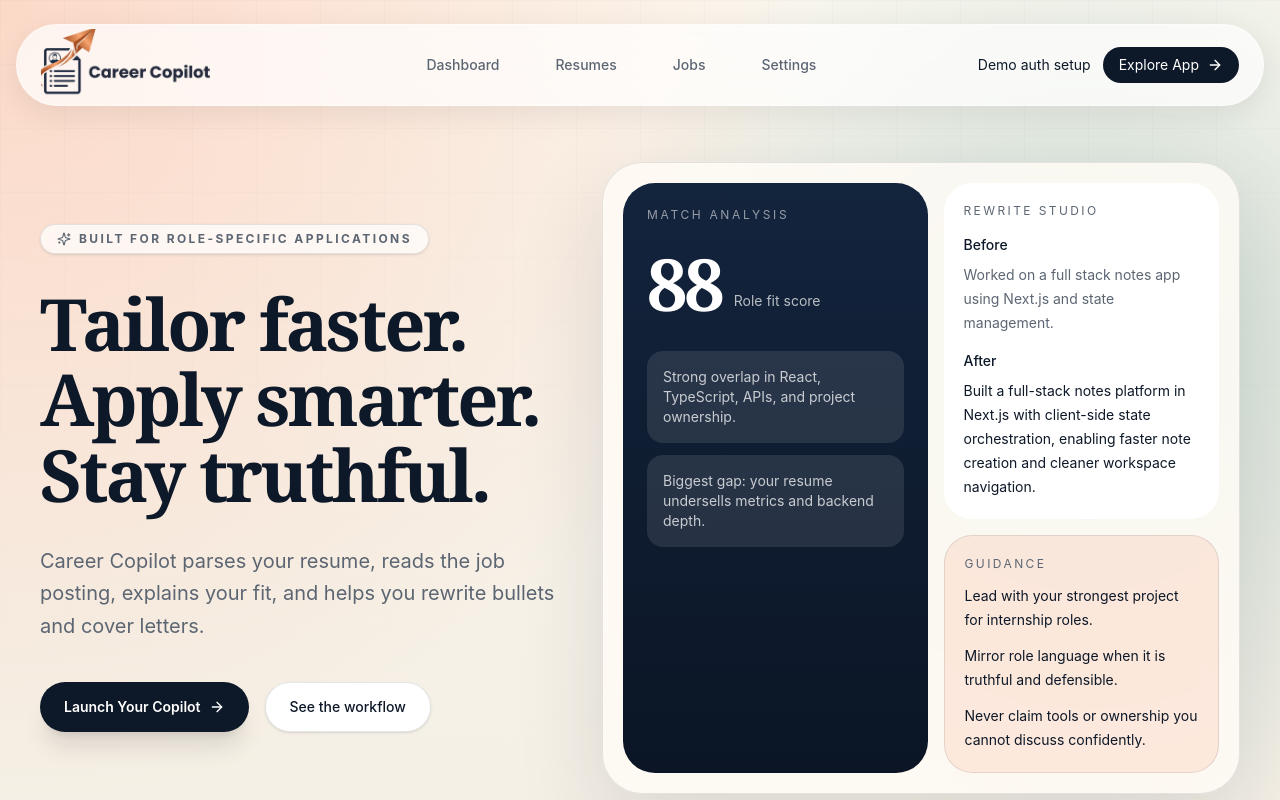
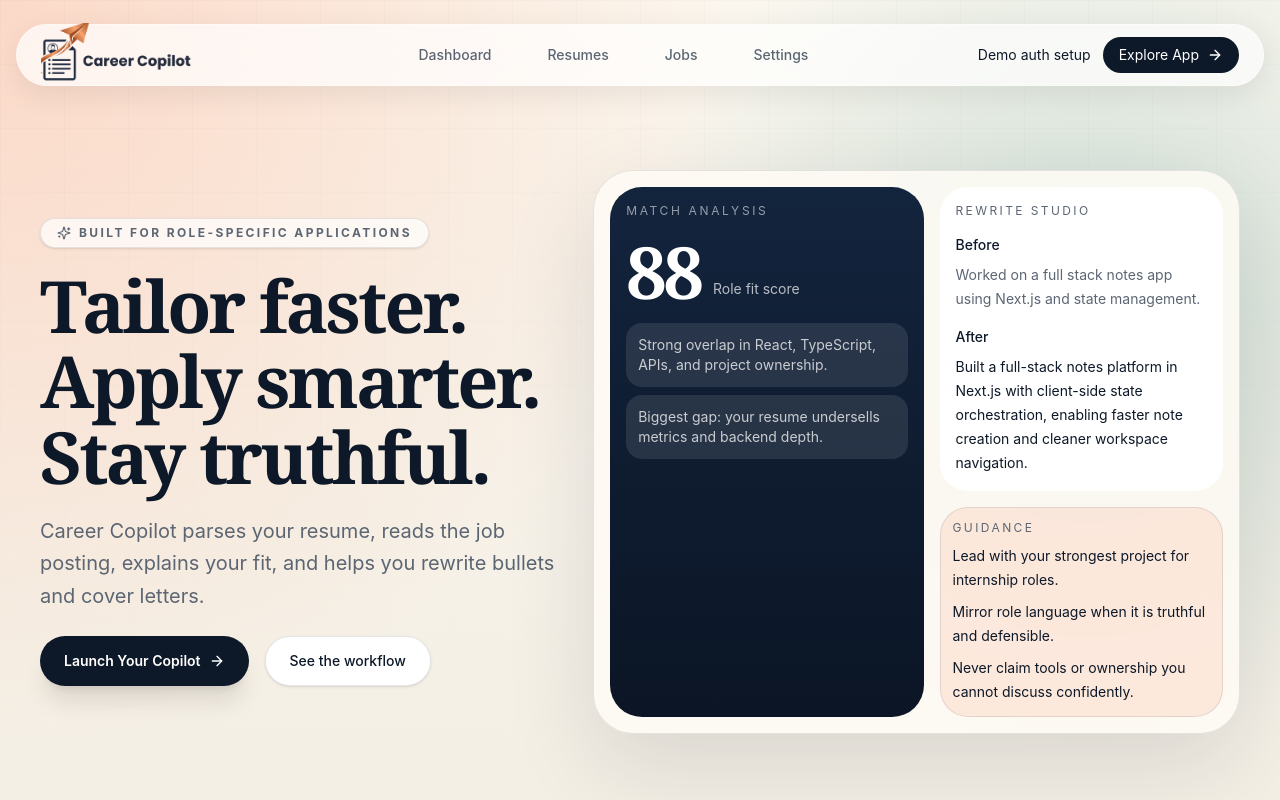
Before and after one commit to NixonLesmana/CareerCopilot, a Next.js app: page / in a window 1280 px wide. Shown: the top 800 px of the page. Built offline with nearby package versions, Linux system fonts and the light colour scheme; no server answers.

Commit message:
scaled down landing page and logo

```diff
--- a/src/components/marketing/cta-section.tsx
+++ b/src/components/marketing/cta-section.tsx
@@ -8,7 +8,7 @@ export function CtaSection() {
   const { userId } = useAuth();
 
   return (
-    <section className="px-4 pb-24 sm:px-6 lg:px-10">
+    <section className="px-4 pb-8 sm:px-6 lg:px-10">
       <motion.div
         initial={{ opacity: 0, scale: 0.96 }}
         whileInView={{ opacity: 1, scale: 1 }}
@@ -22,7 +22,7 @@ export function CtaSection() {
             Tailored for the role. <br />True to your story.
           </h2>
         </div>
-        <div className="space-y-6 text-sm leading-7 text-white/75">
+        <div className="space-y-3 text-sm leading-7 text-white/75">
           <p>Forget generic AI prompts that hallucinate your experience. Career Copilot strictly uses your uploaded base resume to suggest truthful, highly targeted bullet rewrites.</p>
           <p>Everything is saved in your secure workspace. Keep track of multiple roles, export your tailored resumes to PDF or DOCX, and generate cover letters that actually sound like you, not a robot.</p>
           <div className="pt-4">
--- a/src/components/marketing/feature-rail.tsx
+++ b/src/components/marketing/feature-rail.tsx
@@ -35,7 +35,7 @@ const itemVariants = {
 
 export function FeatureRail() {
   return (
-    <section id="workflow" className="px-4 py-20 sm:px-6 lg:px-10">
+    <section id="workflow" className="px-4 py-8 sm:px-6 lg:px-10">
       <motion.div
         variants={containerVariants}
         initial="hidden"
--- a/src/components/marketing/hero.tsx
+++ b/src/components/marketing/hero.tsx
@@ -9,26 +9,26 @@ export function MarketingHero() {
   const { userId } = useAuth();
 
   return (
-    <section className="relative overflow-hidden px-4 pb-20 pt-8 sm:px-6 lg:px-10">
-      <div className="mx-auto grid min-h-[calc(100svh-120px)] w-full max-w-[1300px] items-center gap-10 lg:grid-cols-[0.9fr_1.1fr]">
+    <section className="relative overflow-hidden px-4 pb-8 pt-4 sm:px-6 lg:px-10">
+      <div className="mx-auto grid min-h-[calc(100svh-100px)] w-full max-w-[1300px] items-center gap-6 lg:grid-cols-[0.9fr_1.1fr]">
         <motion.div
           initial={{ opacity: 0, y: 30 }}
           animate={{ opacity: 1, y: 0 }}
           transition={{ duration: 0.8 }}
           className="max-w-xl"
         >
-          <div className="mb-8 inline-flex items-center gap-2 rounded-full border border-[var(--border)] bg-white/70 px-4 py-1.5 text-xs font-bold uppercase tracking-[0.2em] text-[var(--muted)] shadow-sm backdrop-blur-md">
+          <div className="mb-5 inline-flex items-center gap-2 rounded-full border border-[var(--border)] bg-white/70 px-4 py-1.5 text-xs font-bold uppercase tracking-[0.2em] text-[var(--muted)] shadow-sm backdrop-blur-md">
             <Sparkles className="h-3.5 w-3.5" />
             Built for role-specific applications
           </div>
           <h1 className="section-title text-6xl font-bold leading-[1.05] text-[var(--foreground)] sm:text-7xl lg:text-[72px]">
             Tailor faster.<br />Apply smarter.<br />Stay truthful.
           </h1>
-          <p className="mt-8 max-w-xl text-lg leading-relaxed text-[var(--muted)] lg:text-xl">
+          <p className="mt-5 max-w-xl text-lg leading-relaxed text-[var(--muted)] lg:text-xl">
             Career Copilot parses your resume, reads the job posting, explains your fit, and helps
             you rewrite bullets and cover letters.
           </p>
-          <div className="mt-10 flex flex-col gap-4 sm:flex-row">
+          <div className="mt-6 flex flex-col gap-4 sm:flex-row">
             <Link
               href={userId ? "/dashboard" : "/sign-up"}
               className="inline-flex items-center justify-center gap-2 rounded-full bg-[var(--foreground)] px-6 py-3.5 text-sm font-semibold shadow-xl transition hover:bg-[var(--foreground)]/90 hover:scale-[1.02]"
@@ -51,26 +51,26 @@ export function MarketingHero() {
           initial={{ opacity: 0, scale: 0.96 }}
           animate={{ opacity: 1, scale: 1 }}
           transition={{ duration: 0.9, delay: 0.12 }}
-          className="glass relative rounded-[40px] p-5"
+          className="glass relative rounded-[40px] p-4"
         >
           <div className="grid gap-4 lg:grid-cols-[1.05fr_0.95fr]">
-            <div className="rounded-[32px] bg-[linear-gradient(180deg,#13243d_0%,#0b1525_100%)] p-6 text-white">
+            <div className="rounded-[32px] bg-[linear-gradient(180deg,#13243d_0%,#0b1525_100%)] p-4 text-white">
               <p className="text-xs uppercase tracking-[0.22em] text-white/55">Match Analysis</p>
-              <div className="mt-6 flex items-end gap-3">
+              <div className="mt-4 flex items-end gap-3">
                 <p className="section-title text-7xl font-semibold leading-none">88</p>
                 <p className="mb-2 text-sm text-white/70">Role fit score</p>
               </div>
-              <div className="mt-8 space-y-3 text-sm text-white/75">
-                <div className="rounded-2xl bg-white/10 p-4">
+              <div className="mt-4 space-y-2 text-sm text-white/75">
+                <div className="rounded-2xl bg-white/10 p-3">
                   Strong overlap in React, TypeScript, APIs, and project ownership.
                 </div>
-                <div className="rounded-2xl bg-white/10 p-4">
+                <div className="rounded-2xl bg-white/10 p-3">
                   Biggest gap: your resume undersells metrics and backend depth.
                 </div>
               </div>
             </div>
             <div className="space-y-4">
-              <div className="rounded-[28px] bg-white p-5">
+              <div className="rounded-[28px] bg-white p-4">
                 <p className="text-xs uppercase tracking-[0.2em] text-[var(--muted)]">Rewrite Studio</p>
                 <p className="mt-4 text-sm font-medium text-[var(--foreground)]">Before</p>
                 <p className="mt-2 text-sm leading-6 text-[var(--muted)]">
@@ -82,9 +82,9 @@ export function MarketingHero() {
                   enabling faster note creation and cleaner workspace navigation.
                 </p>
               </div>
-              <div className="rounded-[28px] border border-[var(--border)] bg-[var(--accent-soft)] p-5">
+              <div className="rounded-[28px] border border-[var(--border)] bg-[var(--accent-soft)] p-3">
                 <p className="text-xs uppercase tracking-[0.2em] text-[var(--muted)]">Guidance</p>
-                <ul className="mt-3 space-y-3 text-sm leading-6">
+                <ul className="mt-2 space-y-2 text-sm leading-6">
                   <li>Lead with your strongest project for internship roles.</li>
                   <li>Mirror role language when it is truthful and defensible.</li>
                   <li>Never claim tools or ownership you cannot discuss confidently.</li>
--- a/src/components/shared/logo.tsx
+++ b/src/components/shared/logo.tsx
@@ -2,7 +2,7 @@ import Image from "next/image";
 
 export function Logo() {
   return (
-    <div className="relative -my-2 h-18 w-56 overflow-hidden mix-blend-multiply transition-transform duration-300 hover:scale-[1.03]">
+    <div className="relative -my-4 h-16 w-52 overflow-hidden mix-blend-multiply transition-transform duration-300 hover:scale-[1.03]">
       <Image
         src="/logo.png"
         alt="Career Copilot"
```
